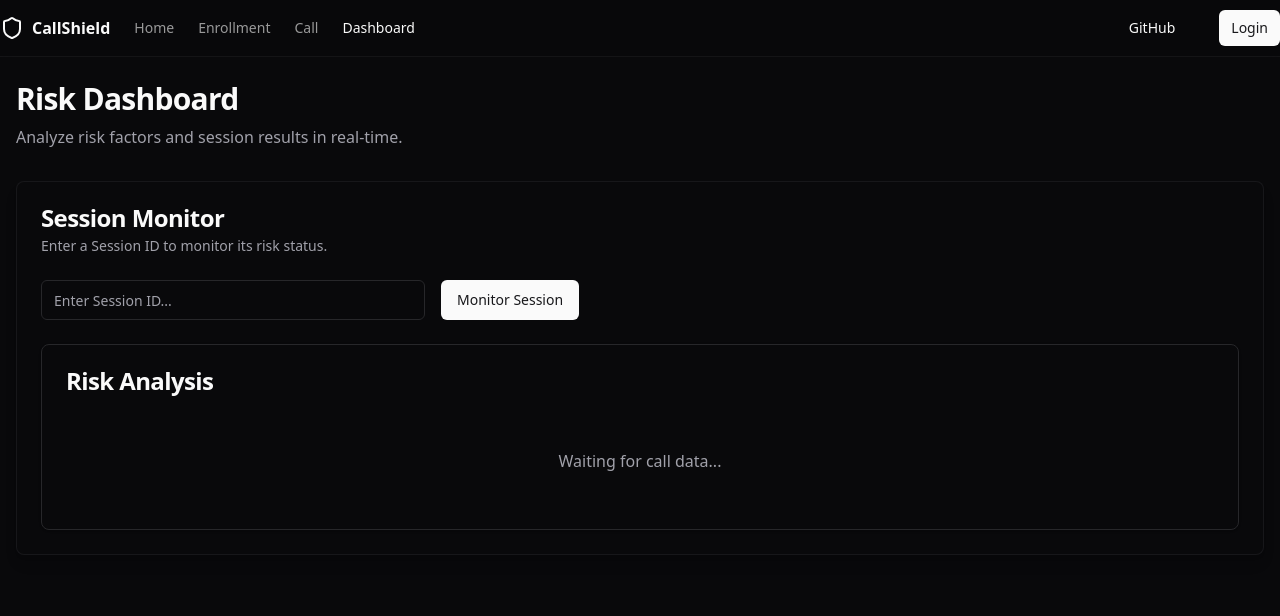
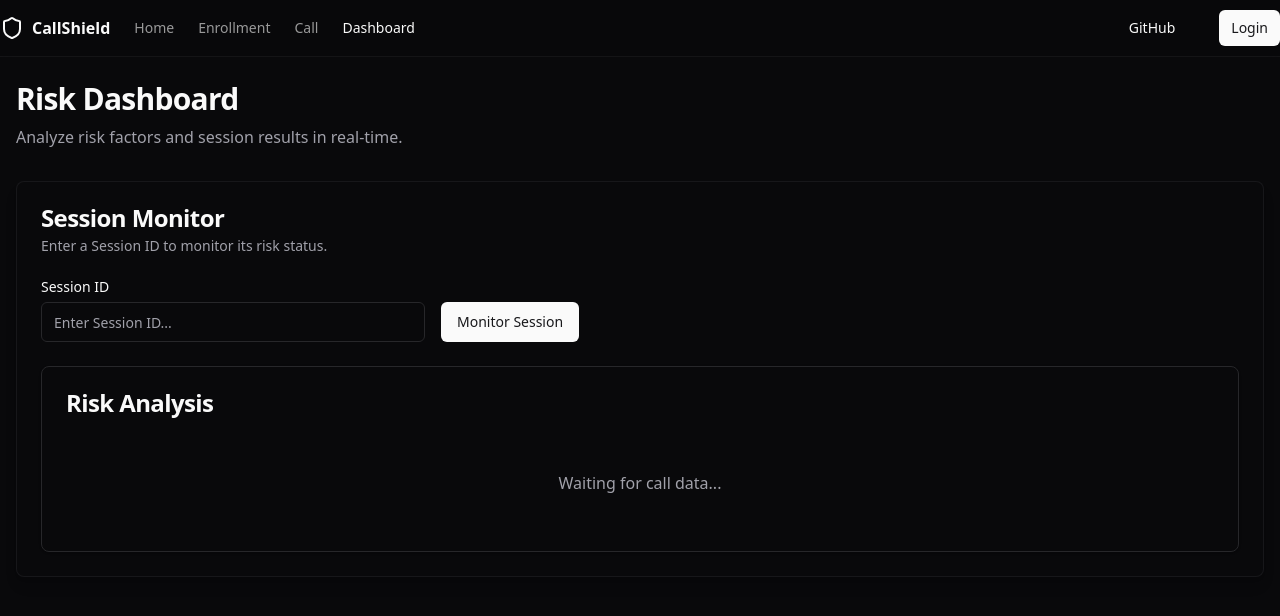
Before and after one commit to shreyk2/CallShield, a Next.js app in the folder frontend/: page /dashboard in a window 1280 px wide. Shown: the top 616 px of the page. Built offline with nearby package versions, Linux system fonts and the light colour scheme; no server answers.

Commit message:
live mathc score

```diff
--- a/frontend/app/dashboard/page.tsx
+++ b/frontend/app/dashboard/page.tsx
@@ -1,6 +1,6 @@
 "use client";
 
-import React, { useState } from 'react';
+import React, { useState, useEffect } from 'react';
 import { RiskWidget } from "@/components/RiskWidget";
 import { useRiskPolling } from "@/hooks/useRiskPolling";
 import { Card, CardContent, CardDescription, CardHeader, CardTitle } from "@/components/ui/card";
@@ -10,6 +10,17 @@ import { Button } from "@/components/ui/button";
 export default function DashboardPage() {
   const [sessionId, setSessionId] = useState<string>('');
   const [activeSessionId, setActiveSessionId] = useState<string | null>(null);
+  const [isAutoLoaded, setIsAutoLoaded] = useState(false);
+
+  useEffect(() => {
+    // Check for active session from Call page
+    const storedSessionId = localStorage.getItem('active_session_id');
+    if (storedSessionId) {
+      setSessionId(storedSessionId);
+      setActiveSessionId(storedSessionId);
+      setIsAutoLoaded(true);
+    }
+  }, []);
 
   const { riskScore, error } = useRiskPolling(activeSessionId);
 
@@ -17,6 +28,7 @@ export default function DashboardPage() {
     e.preventDefault();
     if (sessionId.trim()) {
       setActiveSessionId(sessionId.trim());
+      setIsAutoLoaded(false);
     }
   };
 
@@ -37,13 +49,24 @@ export default function DashboardPage() {
           </CardDescription>
         </CardHeader>
         <CardContent>
-          <form onSubmit={handleMonitor} className="flex gap-4 mb-6">
-            <Input
-              placeholder="Enter Session ID..."
-              value={sessionId}
-              onChange={(e) => setSessionId(e.target.value)}
-              className="max-w-sm"
-            />
+          <form onSubmit={handleMonitor} className="flex gap-4 mb-6 items-end">
+            <div className="flex-1 max-w-sm space-y-2">
+              <div className="flex justify-between">
+                <label className="text-sm font-medium leading-none peer-disabled:cursor-not-allowed peer-disabled:opacity-70">
+                  Session ID
+                </label>
+                {isAutoLoaded && (
+                  <span className="text-xs text-green-600 font-medium animate-pulse">
+                    ● Live Session Linked
+                  </span>
+                )}
+              </div>
+              <Input
+                placeholder="Enter Session ID..."
+                value={sessionId}
+                onChange={(e) => setSessionId(e.target.value)}
+              />
+            </div>
             <Button type="submit">Monitor Session</Button>
           </form>
 
--- a/frontend/hooks/useCallSession.ts
+++ b/frontend/hooks/useCallSession.ts
@@ -23,6 +23,9 @@ export const useCallSession = () => {
       // 1. Create Session
       const session = await apiService.createSession();
       setSessionId(session.session_id);
+
+      // Save to local storage for Dashboard access across tabs
+      localStorage.setItem('active_session_id', session.session_id);
 
       // 2. Connect WebSocket
       const baseUrl = process.env.NEXT_PUBLIC_API_URL || 'http://localhost:8000';
```
